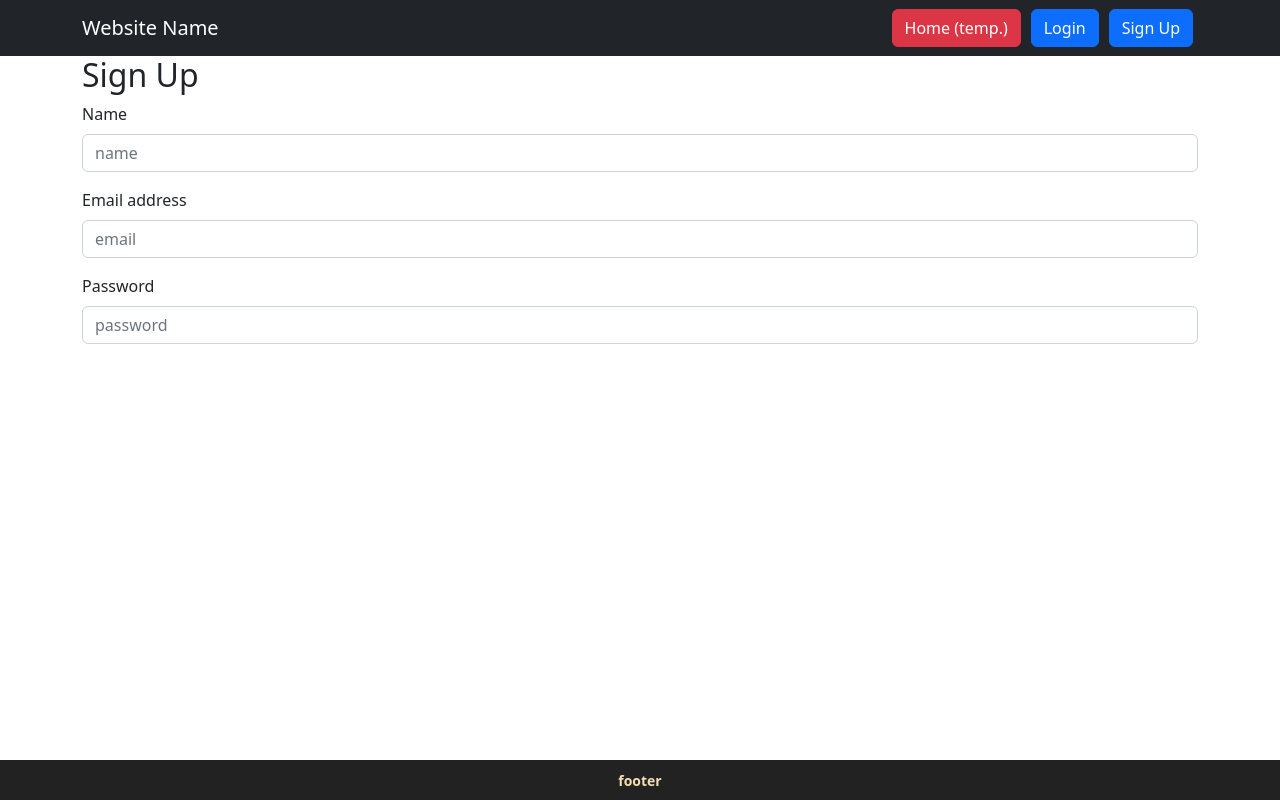
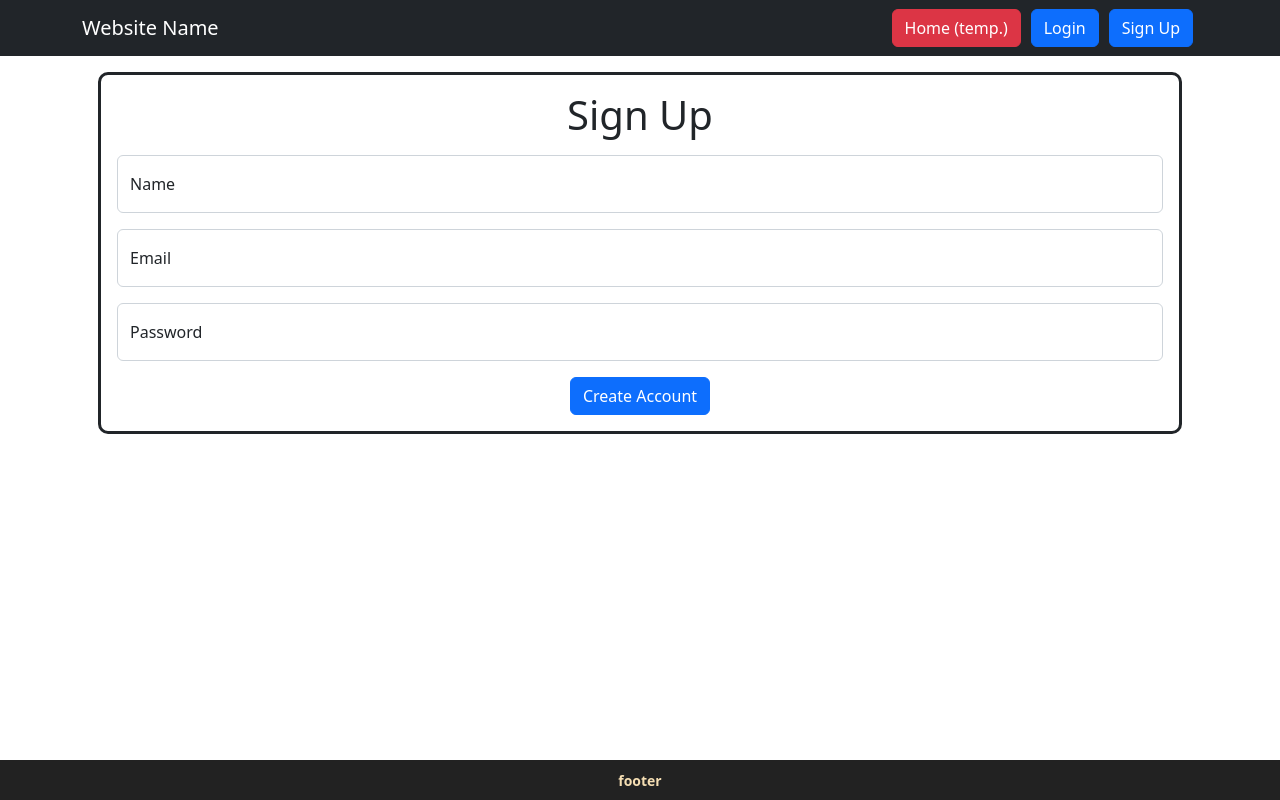
Before and after one commit to JoshThorntonDev/a1-3786643-3785167, a React (Create React App) app: page /register in a window 1280 px wide. Built offline with nearby package versions, Linux system fonts and the light colour scheme.

Commit message:
Made Register form styling consistent with login

```diff
--- a/src/components/Register.js
+++ b/src/components/Register.js
@@ -1,28 +1,30 @@
+
+
+// bootstrap for styling
 import Form from "react-bootstrap/Form";
+import Button from "react-bootstrap/Button";
+import { FloatingLabel } from "react-bootstrap";
+
 
 function Register() {
     return (
-        <div className="register">
-            <h2>Sign Up</h2>
-        <Form>
-        <Form.Group className="mb-3">
-            <Form.Label>Name</Form.Label>
-            <Form.Control type="text" name="name" placeholder="name" />
-          </Form.Group>
-          <Form.Group className="mb-3">
-            <Form.Label>Email address</Form.Label>
-            <Form.Control type="email" name="email" placeholder="email" />
-          </Form.Group>
-          <Form.Group>
-            <Form.Label>Password</Form.Label>
-            <Form.Control
-              type="password"
-              name="password"
-              placeholder="password"
-            />
-          </Form.Group>
+        <Form className="mb-3 loginForm">
+        <h1 className="mb-3 d-flex justify-content-center">Sign Up</h1>
+        <FloatingLabel label="Name" className="mb-3">
+          <Form.Control type="text" name="name" placeholder="name" />
+        </FloatingLabel>
+        <FloatingLabel label="Email" className="mb-3">
+          <Form.Control type="email" name="email" placeholder="email" />
+        </FloatingLabel>
+        <FloatingLabel label="Password" className="mb-3">
+            <Form.Control type="password" name="password" placeholder="password"/>
+        </FloatingLabel>
+        <div className="d-flex justify-content-center">
+          <Button variant="primary" type="submit">
+              Create Account
+          </Button>
+        </div>
         </Form>
-      </div>
     );
 }
 
```
